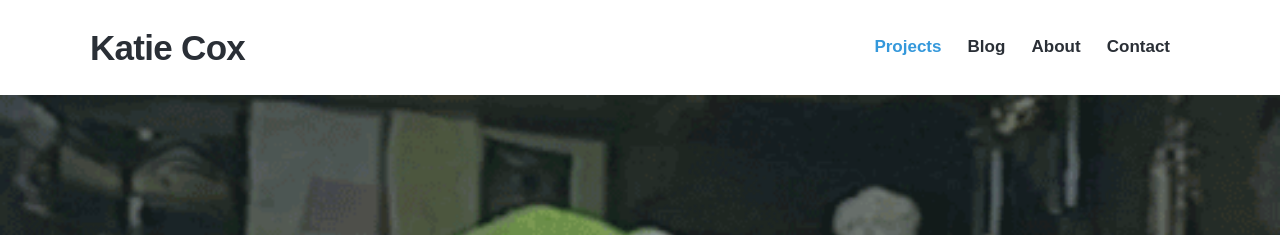
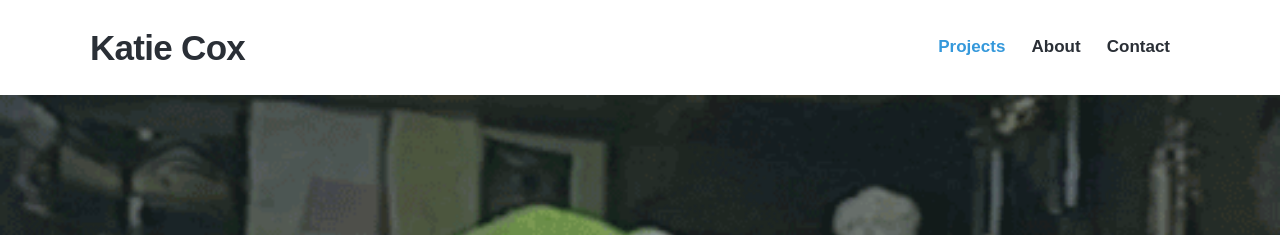
Before and after one commit to cox-katie/portfolio, a Jekyll site: the page built from index.html, in a window 1280 px wide. Shown: the top 235 px of the page. Built offline with Jekyll 4.4.1, drawn with Linux system fonts in a browser that asks for light colours; nearby versions of some CDN libraries; some web fonts are replaced; the list of posts is cut into pages by our own code.

Commit message:
blog removal and add resume

```diff
--- a/_data/settings.yml
+++ b/_data/settings.yml
@@ -10,8 +10,6 @@ menu_settings:
   menu_items:
     - title: 'Projects'
       url: '/'
-    - title: 'Blog'
-      url: '/blog/'
     - title: 'About'
       url: '/about'
     - title: 'Contact'
```
Also changed, not shown: _pages/about.md (+2 -0 lines), 1 other file.
